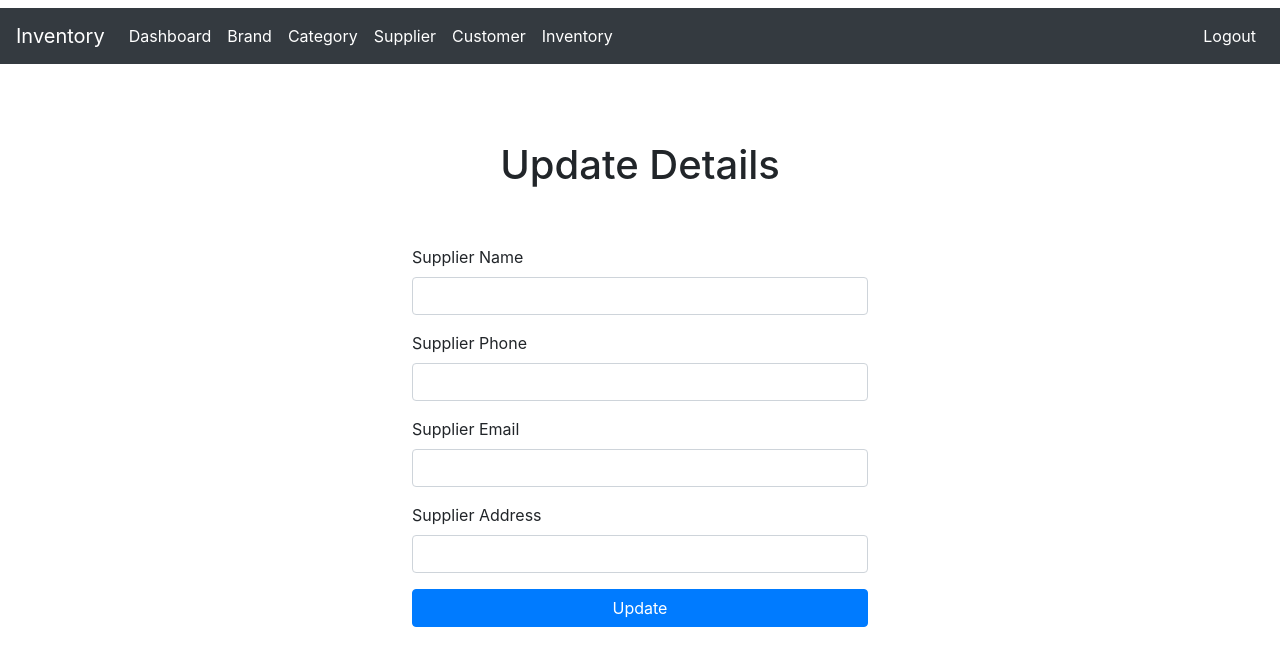
After one commit to deepika9294/inventory_management, a PHP site: page /inventory/updateSupplier.php in a window 1280 px wide. The commit adds this page. Shown: the top 666 px of the page. Run offline with PHP 8.4, Linux system fonts and the light colour scheme; the visitor is signed in with stand-in values (Sample User, id 1); some libraries are stand-ins or nearby versions.

Commit message:
chore: edit of supplier details

```diff
--- a/fetchSupplier.php
+++ b/fetchSupplier.php
@@ -12,12 +12,14 @@ $output = array('data' => array());
 
 if($result->num_rows > 0) {
  while($row = $result->fetch_array()) {
+    $update = "<a href='updateSupplier.php?update=".$row[0]."'><button class='btn btn-primary'>Update</button></a>";
  	$output['data'][] = array(
         $row[0],
         $row[1],
         $row[2],
         $row[3],
-        $row[4]
+        $row[4],
+        $update
      );
  }
 }
--- a/supplierDetails.php
+++ b/supplierDetails.php
@@ -30,6 +30,8 @@
                         <th style="text-align: center;">Supplier Email</th>
                         <th style="text-align: center;">Supplier Phone</th>
                         <th style="text-align: center;">Supplier Address</th>
+                        <th style="text-align: center;">Action</th>
+
                         </tr>
                     </thead>
                 </table>
--- /dev/null
+++ b/updateSupplier.php
@@ -0,0 +1,132 @@
+<?php
+    require_once 'core.php';
+    require_once 'includes/header.php';
+?>
+
+
+<?php
+
+    $id = 0;
+    $supplier_name = "";
+    $supplier_phone = "";
+    $supplier_email = "";
+    $supplier_address = "";
+
+    if (isset($_GET['update']))
+    {
+        $id = $_GET['update'];
+        $result = $connect->query("SELECT * FROM supplier WHERE supplier_id = '$id' ") or die($connect->error());
+        if ($result->num_rows == 1){
+            $row = $result->fetch_array();
+            $supplier_name = $row['supplier_name'];
+            $supplier_phone = $row['supplier_phone'];
+            $supplier_email = $row['supplier_email'];
+            $supplier_address = $row['supplier_address'];
+
+        }
+    }
+
+    $errors = array();
+    if($_POST)
+    {
+        $id = $_POST['id'];
+        $new_supplier_name = $_POST['supplier_name'];
+        $new_supplier_phone = $_POST['supplier_phone'];
+        $new_supplier_email = $_POST['supplier_email'];
+        $new_supplier_address = $_POST['supplier_address'];
+
+        if($new_supplier_name == ""){
+            $errors[] = "Name is required";
+            echo 'F!';
+
+        }
+        if($new_supplier_phone == ""){
+            $errors[] = "Phone Number is required";
+            echo 'F!';
+
+        }
+        if($new_supplier_email == ""){
+            $errors[] = "Supplier Email is required";
+            echo 'F!';
+
+        }
+
+        else{
+            $result = $connect->query("SELECT supplier_id FROM supplier WHERE supplier_phone = '$new_supplier_phone' AND supplier_id != '$id'");
+            if($result->num_rows == 1){
+                $errors[] = "Phone number already exsits";
+                echo 'F!';
+
+            }
+            else{
+                $result = $connect->query("SELECT supplier_id FROM supplier WHERE supplier_email = '$new_supplier_email' AND supplier_id != '$id' ");
+                if($result->num_rows == 1){
+                    $errors[] = "Email already exsits";
+                    echo 'F!';
+
+                }
+                else{
+                    #update the supplier into database
+                    $sql = " UPDATE supplier
+                            SET supplier_name = '$new_supplier_name',
+                            supplier_email = '$new_supplier_email',
+                            supplier_phone = '$new_supplier_phone',
+                            supplier_address = '$new_supplier_address'
+                            WHERE supplier_id = '$id' ";
+
+                    if($connect->query($sql) === TRUE) {
+                         header('location: http://localhost/inventory/supplierDetails.php');
+                    }
+                    else {
+                         echo 'Faile!';
+                    }
+
+                }
+            }
+
+
+        }
+
+    }
+
+?>
+
+<html>
+    <body>
+        <div style="margin-top: 6%;" class = "container">
+            <h1 style = "text-align:center;"> Update Details </h1><br><br>
+            <?php if($errors) {
+            foreach ($errors as $key => $value) {
+                echo '<div style= "width: 40%; margin-top:30px; left: 30%;" class="alert alert-danger alert-dismissible fade show" "row justify-content-center" role="alert">
+                '.$value.'<button type="button" class="close" data-dismiss="alert" aria-label="Close"> <span aria-hidden="true">&times;</span> </button></div>';
+                }
+
+            } ?>
+            <div class = "row justify-content-center">
+                <div style= "width: 40%;" class = "form-group">
+                    <form action="<?php echo $_SERVER['PHP_SELF'] ?>" method = "POST">
+                        <input type = "hidden" name="id" value="<?php echo $id; ?> ">
+                        <div class= "form-group">
+                            <label>Supplier Name</label>
+                            <input class = "form-control" type="text" name= "supplier_name" value = "<?php echo $supplier_name; ?>">
+                        </div>
+                        <div class= "form-group">
+                            <label>Supplier Phone</label>
+                            <input class = "form-control" type="text" name= "supplier_phone" value = "<?php echo $supplier_phone; ?> ">
+                        </div>
+                        <div class= "form-group">
+                            <label>Supplier Email</label>
+                            <input class = "form-control" type="text" name= "supplier_email" value = "<?php echo $supplier_email; ?> ">
+                        </div>
+                        <div class= "form-group">
+                            <label>Supplier Address</label>
+                            <input class = "form-control" type="text" name= "supplier_address" value = "<?php echo $supplier_address; ?> ">
+                        </div>
+                        <div class = "form-group">
+                            <button type="submit" value = "update" class= "btn btn-primary btn-md btn-block">Update</button>
+                        </div>
+                    </form>
+            </div>
+        </div>
+    </body>
+</html>
```
